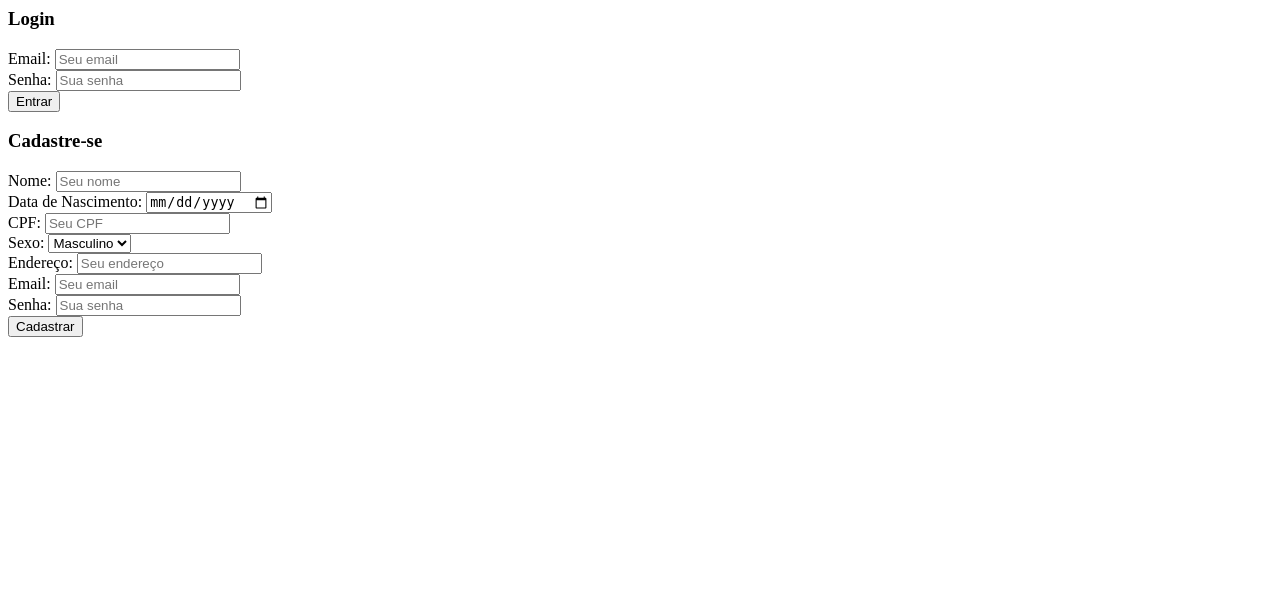
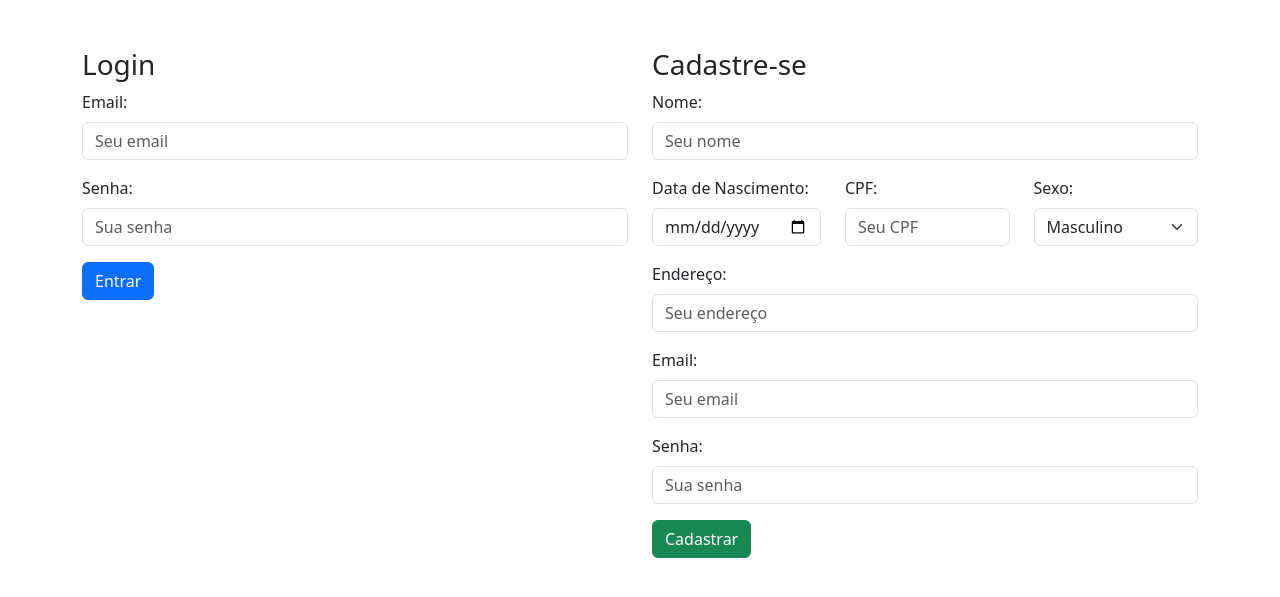
Before and after one commit to BiaCNtt/Site-TropicalMix, a PHP site: page / in a window 1280 px wide. Shown: the top 597 px of the page. Run offline with PHP 8.4, Linux system fonts and the light colour scheme; data that the repository does not hold is empty.

Commit message:
Melhorias

```diff
--- /dev/null
+++ b/head.php
@@ -0,0 +1,10 @@
+<html>
+	<head>
+		<link rel="icon" href="logo.png" type="image/x-icon">
+		<title>TROPICAL MIX </title>
+		<meta charset="utf-8">
+		<meta content="width=device-width, initia-scale=1.0, user-scalabre=0" name="viewport">
+		<link rel="stylesheet" type="text/css" href="style.css">
+		<link href="https://cdn.jsdelivr.net/npm/bootstrap@5.3.2/dist/css/bootstrap.min.css" rel="stylesheet" integrity="sha384-T3c6CoIi6uLrA9TneNEoa7RxnatzjcDSCmG1MXxSR1GAsXEV/Dwwykc2MPK8M2HN" crossorigin="anonymous">
+	</head>
+</html>
--- a/index.php
+++ b/index.php
@@ -4,6 +4,8 @@
     $dados = $clientes->getAll();
 ?>
 
+
+<?php require 'head.php'; ?>
 
 <html>
     <main>
@@ -70,4 +72,5 @@
             </div>
         </div>
     </main>
+    <script src="https://cdn.jsdelivr.net/npm/bootstrap@5.3.2/dist/js/bootstrap.bundle.min.js" integrity="sha384-C6RzsynM9kWDrMNeT87bh95OGNyZPhcTNXj1NW7RuBCsyN/o0jlpcV8Qyq46cDfL" crossorigin="anonymous"></script>
 </html>
```
Also changed, not shown: logo.png (added), style.css (added).
